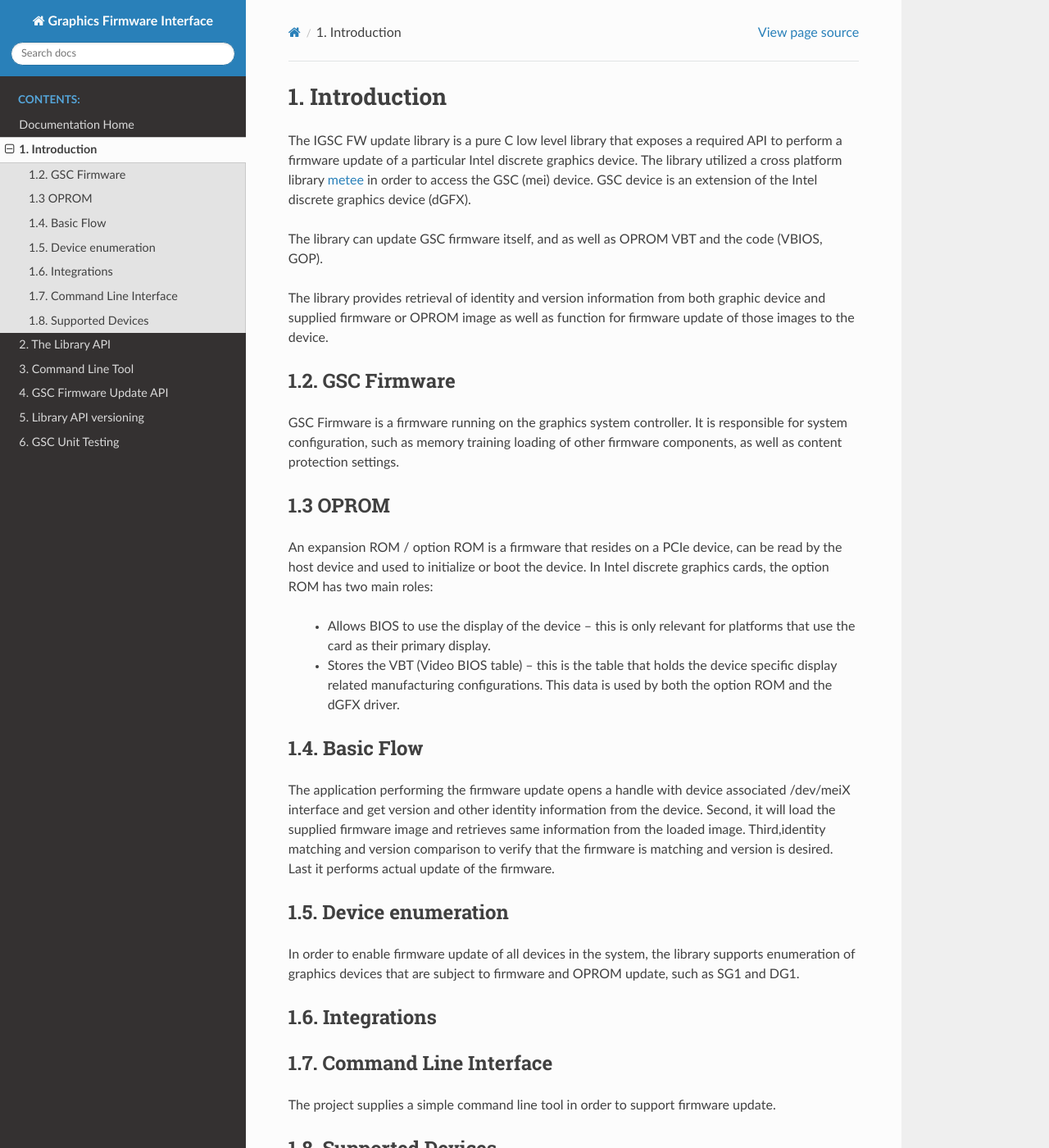
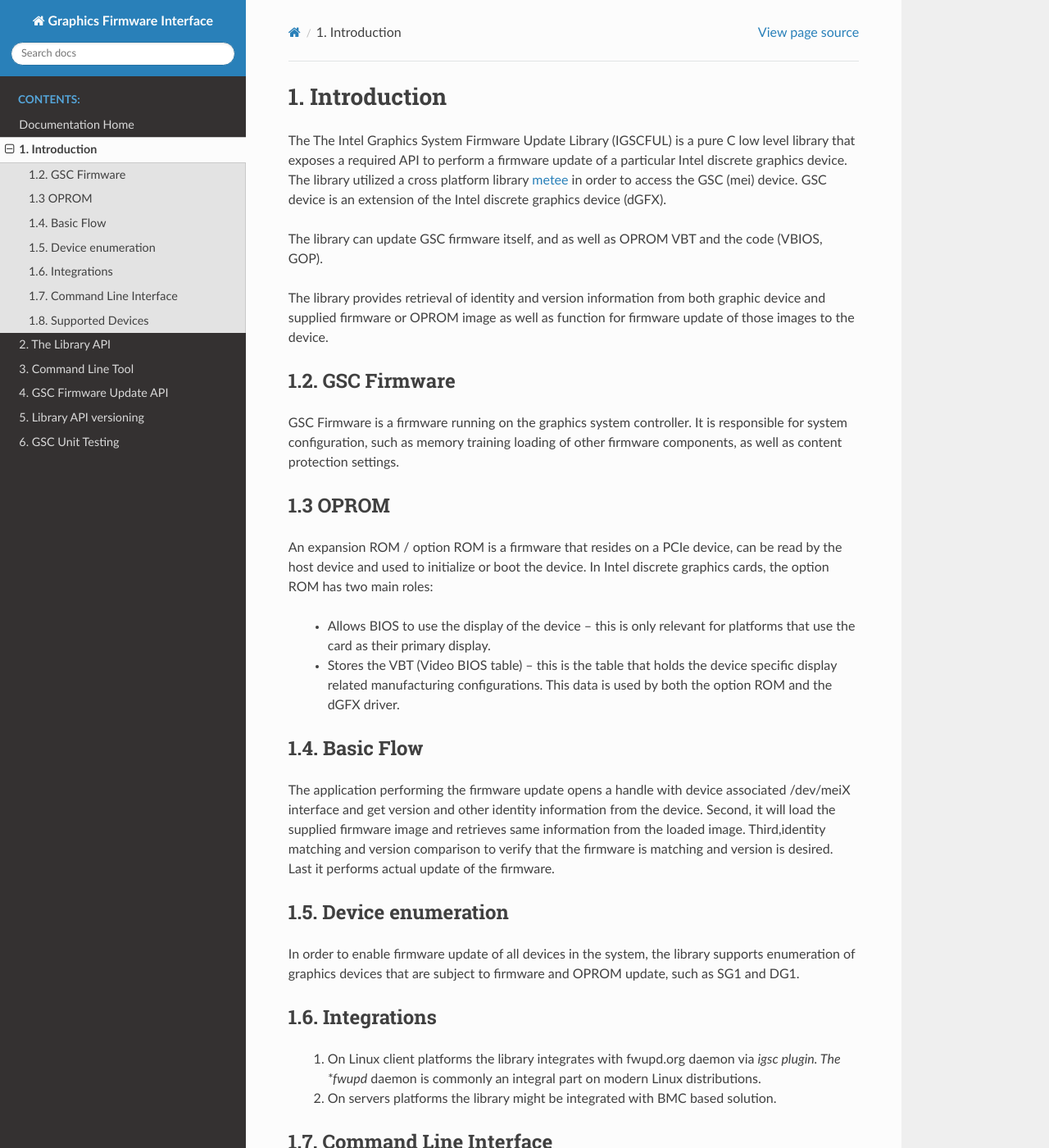
Before and after one commit to intel/igsc, a Sphinx documentation site: the page built from doc/introduction.rst, in a window 1280 px wide and 1400 px high. Shown: the whole window at 82% size. Built offline with Sphinx 7.4.7 and the Read the Docs theme 2.0.0, drawn with Linux system fonts in a browser that asks for light colours; formulas are drawn with MathJax 3; some of the changed text lies outside the part shown.

Commit message:
igsc: doc: update introduction chapter
Use full The Intel Graphics System Firmware Update Library name
and update integrations section.

Signed-off-by: Tomas Winkler <tomas.winkler@intel.com>

```diff
--- a/doc/introduction.rst
+++ b/doc/introduction.rst
@@ -1,8 +1,9 @@
 1. Introduction
 ----------------
 
-The IGSC FW update library is a pure C low level library that exposes
-a required API to perform a firmware update of a particular Intel discrete
+The The Intel Graphics System Firmware Update Library (IGSCFUL) is
+a pure C low level library that exposes a required API
+to perform a firmware update of a particular Intel discrete
 graphics device. The library utilized a cross platform library `metee`_ in
 order to access the GSC (mei) device. GSC device is an extension of the
 Intel discrete graphics device (dGFX).
@@ -60,15 +61,17 @@
 1.6. Integrations
 ~~~~~~~~~~~~~~~~~
 
-.. todo:
-  1. Describe integration for firmware update system with fwupd project.
-  2. BMC on servers.
+  1. On Linux client platforms the library integrates with fwupd.org
+     daemon via *igsc plugin. The *fwupd* daemon is commonly an integral part
+     on modern Linux distributions.
+  2. On servers platforms the library might be integrated with BMC based solution.
 
 1.7. Command Line Interface
 ~~~~~~~~~~~~~~~~~~~~~~~~~~~~
 
-The project supplies a simple command line tool in order to
-support firmware update.
+The project supplies sample command line tool that
+support firmware and oprom update. It's a simple cross
+platform utility.
 
 1.8. Supported Devices
 ~~~~~~~~~~~~~~~~~~~~~~~~
@@ -80,9 +83,9 @@
 ------------    ----------------------
 DG1/SG1         0x4905 0x4906 0x4907
 ------------    ----------------------
+ATS             0x0201
+------------    ----------------------
 DG2             0x4F80
-------------    ----------------------
-ATS             0x0201
 ------------    ----------------------
 PVC             0x0BD0
 ============    ======================
```
